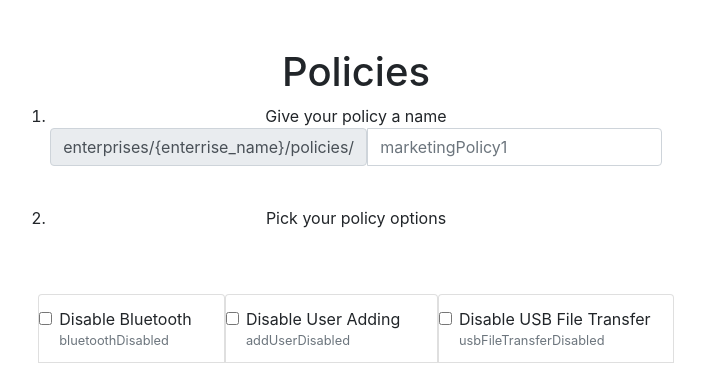
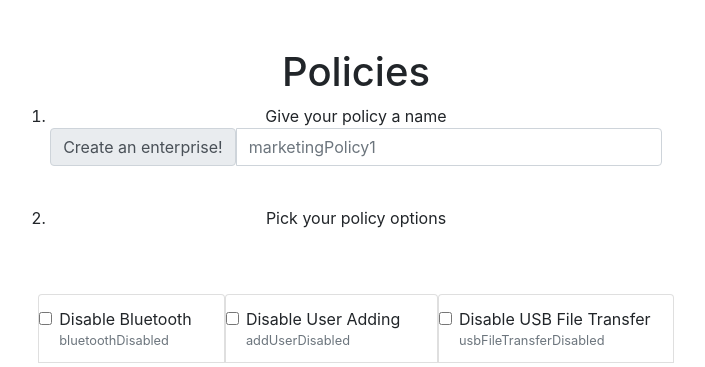
Before and after one commit to active-sludge/Emma, a Django app: template EmmaProject/templates/emma/policies.html in a window 1280 px wide. Shown: the part 56-423 px from the top of the page, without its empty margins (304-1009 px from the left). Run offline with Django 3.2, Linux system fonts and the light colour scheme; the template is opened without the code that fills it, so the values that code supplies are empty; some libraries are stand-ins or nearby versions.

Commit message:
Get enterprises list. Print enterprise name.

```diff
--- a/EmmaProject/templates/emma/policies.html
+++ b/EmmaProject/templates/emma/policies.html
@@ -12,7 +12,11 @@
             {% csrf_token %}
             <li>Give your policy a name</li>
             <div class="input-group mb-3">
-                <span class="input-group-text">enterprises/{enterrise_name}/policies/</span>
+                {% if enterprise_name %}
+                    <span class="input-group-text">{{ enterprise_name }}/policies/</span>
+                {% else %}
+                    <span class="input-group-text">Create an enterprise!</span>
+                {% endif %}
                 <input type="text" class="form-control" aria-label="Sizing example input" aria-describedby="inputGroup-sizing-default" placeholder="marketingPolicy1" name="policy_name">
             </div>
             <br>
```
Also changed, not shown: EmmaProject/emmaApp/utils/android_management_api.py (+12 -0 lines), EmmaProject/emmaApp/views.py (+7 -2 lines).
